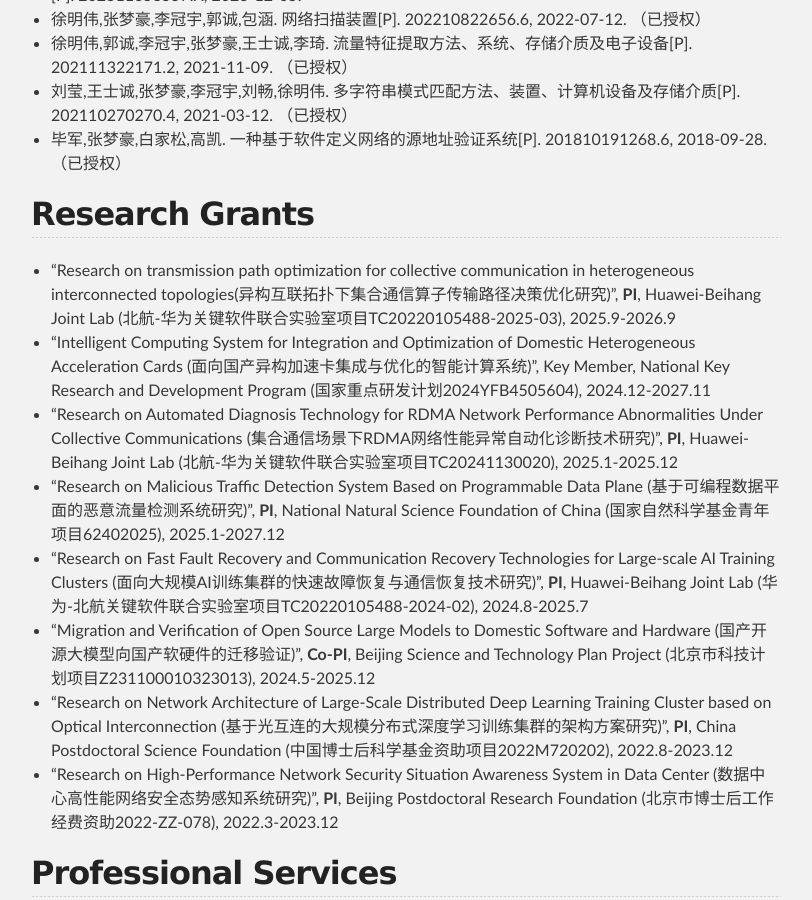
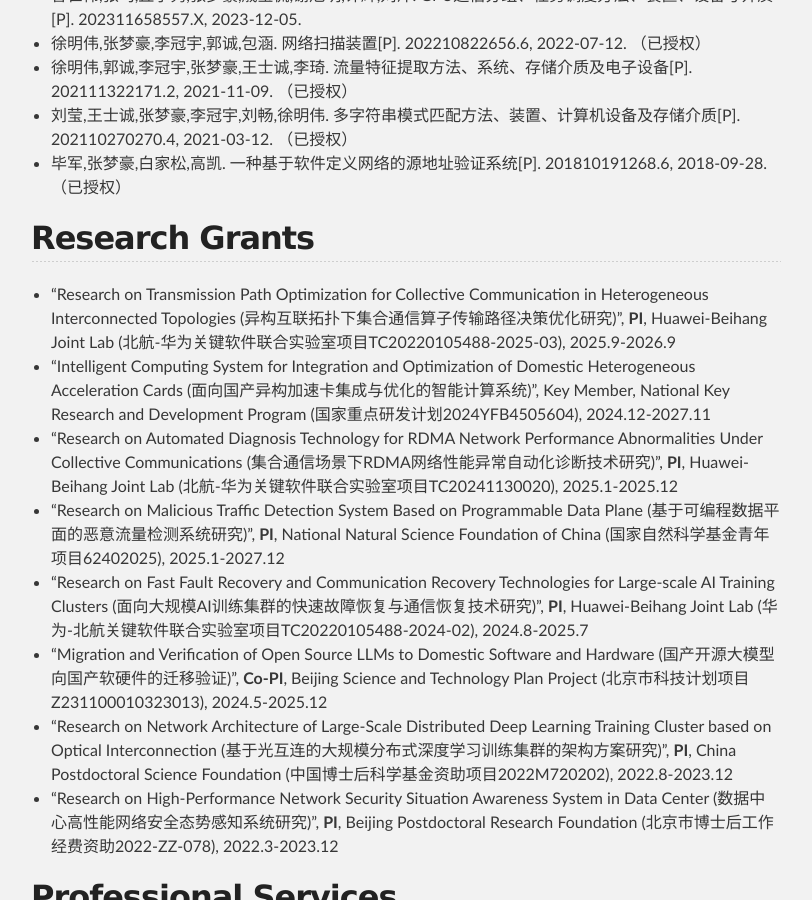
Before and after one commit to zhangmenghao/zhangmenghao.github.io, a Jekyll site: the page built from index.md, in a window 1280 px wide and 900 px high, scrolled down 6100 px. Shown: the whole window, without its empty margins (234-1046 px from the left). Built offline with Jekyll 4.4.1, drawn with Linux system fonts in a browser that asks for light colours; some of the changed text lies outside the part shown.

Commit message:
Update news

```diff
--- a/index.md
+++ b/index.md
@@ -217,14 +218,15 @@
 
 
 ## Research Grants
-* "Research on transmission path optimization for collective communication in heterogeneous interconnected topologies(异构互联拓扑下集合通信算子传输路径决策优化研究)", __PI__, Huawei-Beihang Joint Lab (北航-华为关键软件联合实验室项目TC20220105488-2025-03), 2025.9-2026.9
+<!-- * "Research on the Elastic Migration Capability of Collective Communication in LLM System (大模型系统集合通信弹性迁移能力研究)", __PI__, CCF Ant Research Foundation(CCF-蚂蚁科研基金), 2025.12-2026.12 -->
+* "Research on Transmission Path Optimization for Collective Communication in Heterogeneous Interconnected Topologies (异构互联拓扑下集合通信算子传输路径决策优化研究)", __PI__, Huawei-Beihang Joint Lab (北航-华为关键软件联合实验室项目TC20220105488-2025-03), 2025.9-2026.9
 <!-- * "Research on Runtime Fast Fault Recovery Techniques in LLM Training Scenarios (大模型训练场景下运行时快速故障恢复技术研究)", __PI__, ByteDance (字节跳动合作项目CT20250430105673), 2025.5-2026.5 -->
 * "Intelligent Computing System for Integration and Optimization of Domestic Heterogeneous Acceleration Cards (面向国产异构加速卡集成与优化的智能计算系统)", Key Member, National Key Research and Development Program (国家重点研发计划2024YFB4505604), 2024.12-2027.11
 <!-- * "Development of Software Upgrade Version Management for Satellites (星群软件在线升级版本管理研制)", __PI__, Beijing Institute of Control Engineering (北京控制工程研究所), 2025.1-2025.12 -->
 * "Research on Automated Diagnosis Technology for RDMA Network Performance Abnormalities Under Collective Communications (集合通信场景下RDMA⽹络性能异常⾃动化诊断技术研究)", __PI__, Huawei-Beihang Joint Lab (北航-华为关键软件联合实验室项目TC20241130020), 2025.1-2025.12
 * "Research on Malicious Traffic Detection System Based on Programmable Data Plane (基于可编程数据平面的恶意流量检测系统研究)", __PI__, National Natural Science Foundation of China (国家自然科学基金青年项目62402025), 2025.1-2027.12
 * "Research on Fast Fault Recovery and Communication Recovery Technologies for Large-scale AI Training Clusters (面向大规模AI训练集群的快速故障恢复与通信恢复技术研究)", __PI__, Huawei-Beihang Joint Lab (华为-北航关键软件联合实验室项目TC20220105488-2024-02), 2024.8-2025.7
-* "Migration and Verification of Open Source Large Models to Domestic Software and Hardware (国产开源大模型向国产软硬件的迁移验证)", __Co-PI__, Beijing Science and Technology Plan Project (北京市科技计划项目Z231100010323013), 2024.5-2025.12
+* "Migration and Verification of Open Source LLMs to Domestic Software and Hardware (国产开源大模型向国产软硬件的迁移验证)", __Co-PI__, Beijing Science and Technology Plan Project (北京市科技计划项目Z231100010323013), 2024.5-2025.12
 * "Research on Network Architecture of Large-Scale Distributed Deep Learning Training Cluster based on Optical Interconnection (基于光互连的大规模分布式深度学习训练集群的架构方案研究)", __PI__, China Postdoctoral Science Foundation (中国博士后科学基金资助项目2022M720202), 2022.8-2023.12
 * "Research on High-Performance Network Security Situation Awareness System in Data Center (数据中心高性能网络安全态势感知系统研究)", __PI__, Beijing Postdoctoral Research Foundation (北京市博士后工作经费资助2022-ZZ-078), 2022.3-2023.12
 
```
Also changed, not shown: other parts of index.md (+1 -0 lines).
